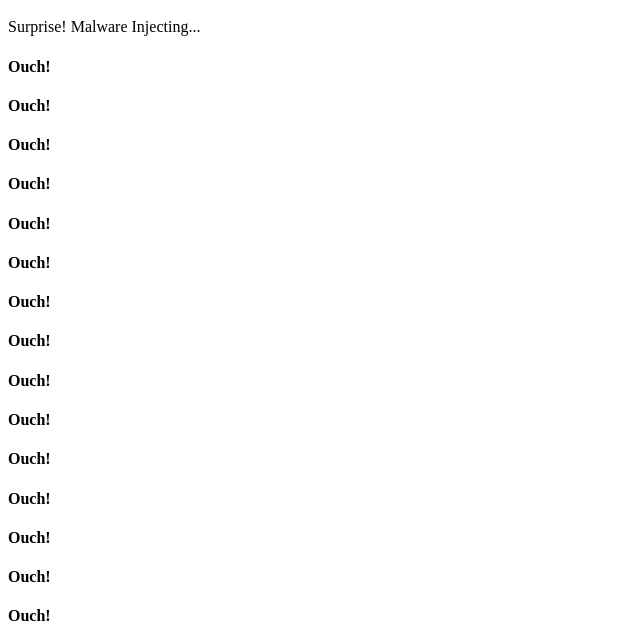
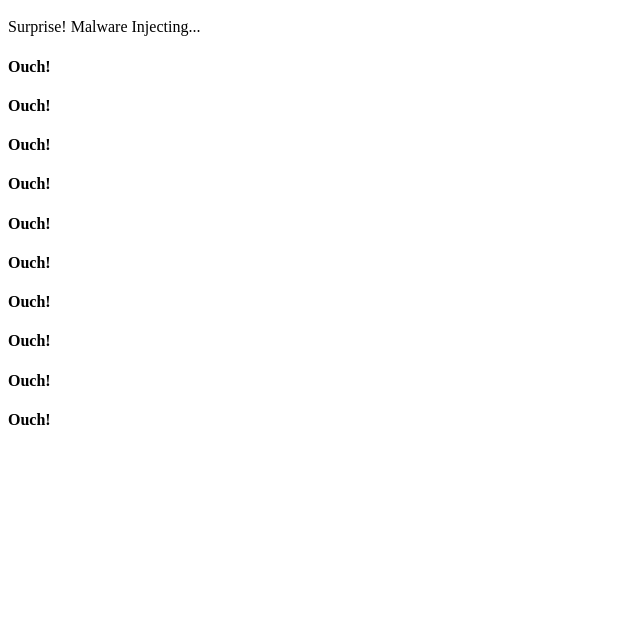
Before and after one commit to gluce1/NET2010610204IntrotoJS, a plain HTML site: page index.html in a window 1280 px wide. Both pictures are taken after a click on the button "Please Don't Press!". Shown: the part 149-793 px from the top of the page, without its empty margins (0-640 px from the left). Drawn offline with Linux system fonts and the light colour scheme.

Commit message:
Update index.html
Changed maxcount from 100 to 10

```diff
--- a/index.html
+++ b/index.html
@@ -10,7 +10,7 @@
 
         function show(){
             let x = 0;
-            let maxcount = 1000;
+            let maxcount = 10;
             console.log("Button Pressed.");
             document.getElementById("partB").style.display = "block";
 
```
